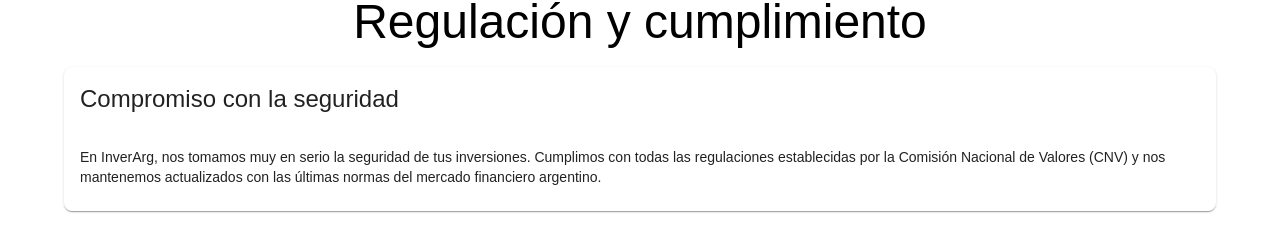
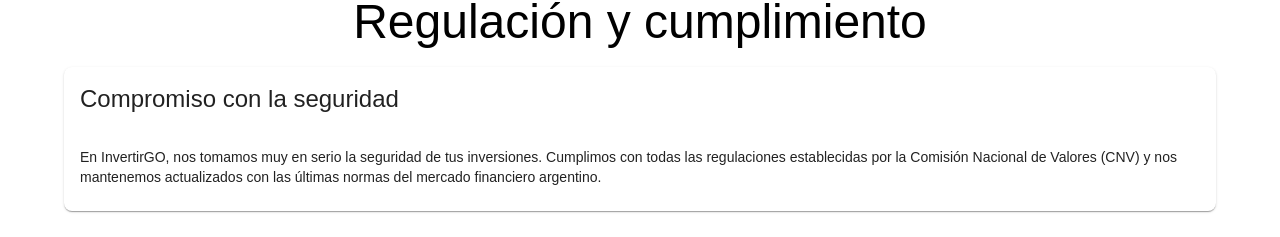
Before and after one commit to manuNamuncura/Inversion, a React (Vite) app: page / in a window 1280 px wide. Shown: the part 1223-1460 px from the top of the page. Built offline with nearby package versions, Linux system fonts and the light colour scheme.

Commit message:
error de tipeo

```diff
--- a/src/Components/Home.jsx
+++ b/src/Components/Home.jsx
@@ -198,7 +198,7 @@
               <CardHeader title="Compromiso con la seguridad" />
               <CardContent>
                 <Typography variant="body2">
-                  En InverArg, nos tomamos muy en serio la seguridad de tus
+                  En InvertirGO, nos tomamos muy en serio la seguridad de tus
                   inversiones. Cumplimos con todas las regulaciones establecidas
                   por la Comisión Nacional de Valores (CNV) y nos mantenemos
                   actualizados con las últimas normas del mercado financiero
```
